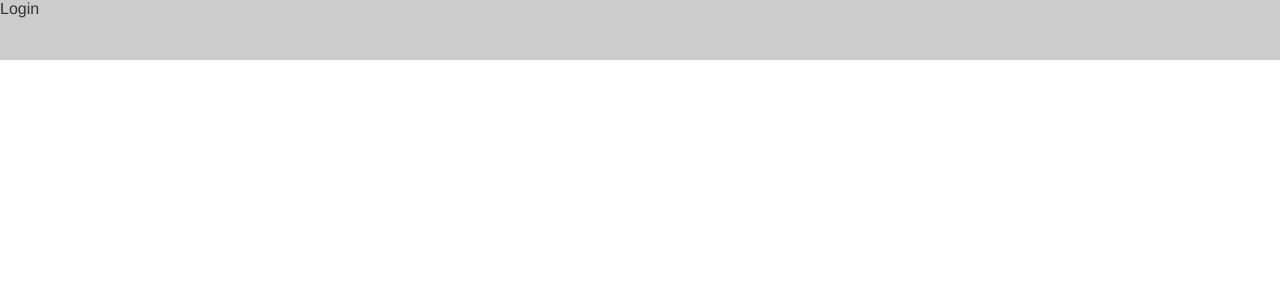
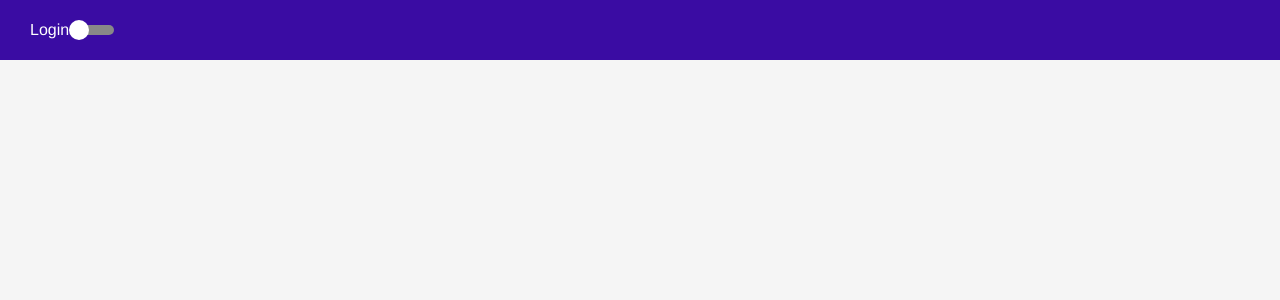
Before and after one commit to gusteycamargo/GGBank, a React (Create React App) app: page / in a window 1280 px wide. Shown: the top 300 px of the page. Built offline with nearby package versions, Linux system fonts and the light colour scheme.

Commit message:
Configura tema dark e light

```diff
--- a/src/App.tsx
+++ b/src/App.tsx
@@ -3,12 +3,12 @@ import api from './services/api';
 import GlobalStyle from './styles/global';
 import light from './styles/themes/light';
 import dark from './styles/themes/dark';
-import { ThemeProvider } from 'styled-components';
+import { ThemeProvider, DefaultTheme } from 'styled-components';
 import usePeristedState from './utils/usePersistedState';
 import Login from './pages/Login';
 
 function App() {
-  const [theme, setTheme] = usePeristedState('theme', light);
+  const [theme, setTheme] = usePeristedState<DefaultTheme>('themeFinances', light);
 
     const toggleTheme = () => {
         setTheme(theme.title === 'light' ? dark : light);
@@ -17,7 +17,7 @@ function App() {
     return (
       <ThemeProvider theme={theme}>
           <GlobalStyle/>
-            <Login></Login>
+            <Login toggleTheme={toggleTheme}/>
                   {/* <Index toggleTheme={toggleTheme}></Index>
                   <Routes/> */}
       </ThemeProvider>
--- a/src/pages/Login/index.tsx
+++ b/src/pages/Login/index.tsx
@@ -1,9 +1,30 @@
-import React from 'react';
+import React, { useContext } from 'react';
 import { Header } from './styles';
+import Switch from 'react-switch';
+import { ThemeContext } from 'styled-components';
 
-const Login: React.FC = () => {
+interface Props {
+    toggleTheme(): void;
+}
+
+const Login: React.FC<Props> = ({ toggleTheme }) => {
+    const { title } = useContext(ThemeContext);
+
     return(
-        <Header>Login</Header>
+        <Header>
+            Login
+
+            <Switch
+                onChange={toggleTheme}
+                checked={title === 'dark'}
+                checkedIcon={false}
+                uncheckedIcon={false}
+                height={10}
+                width={40}
+                handleDiameter={20}
+
+            />
+        </Header>
     );
 }
 
--- a/src/pages/Login/styles.ts
+++ b/src/pages/Login/styles.ts
@@ -2,5 +2,9 @@ import styled from 'styled-components';
 
 export const Header = styled.div`
     height: 60px;
-    background-color: #CCC;
+    background-color: ${props => props.theme.colors.primary};
+    display: flex;
+    align-items: center;
+    color: #FFF;
+    padding: 0 30px;
 `;
--- a/src/styles/themes/dark.ts
+++ b/src/styles/themes/dark.ts
@@ -2,18 +2,10 @@ export default {
     title: 'dark',
     colors: {
         primary: '#333',
-        secundary: '#042963',
+        secundary: '#CCC',
         background: '#191919',
         headerBackground: '#191919',
         text: '#FFF',
-        componentBackgroundColor: '#333',
-        componentTextColor: '#FFF',
-        componentBorderColor: '#333',
-        componentPlaceholderColor: '#ddd',
-        componentDayPickerHover: '#777',
-        componentBoxShadow: 0,
-        componentBackgroundComboboxInput: '#666',
-        componentBackgroundCombobox: '#191919'
     }
 
 }
--- a/src/styles/themes/light.ts
+++ b/src/styles/themes/light.ts
@@ -1,15 +1,11 @@
 export default {
     title: 'light',
     colors: {
-        primary: '#042963',
-        secundary: '#5478B1',
-        background: '#FFF',
+        primary: '#3A0CA3',
+        secundary: '#4361EE',
+        background: '#F5F5F5',
         headerBackground: '#FFF',
         text: '#333',
-        componentBackgroundColor: '#FFF',
-        componentTextColor: '#000',
-        componentPlaceholderColor: '#777',
-        componentDayPickerHover: '#046346b0'
     }
 
 }
--- a/src/utils/usePersistedState.tsx
+++ b/src/utils/usePersistedState.tsx
@@ -1,6 +1,11 @@
-import { useState, useEffect } from 'react';
+import { useState, useEffect, Dispatch, SetStateAction } from 'react';
 
-function usePersistedState(key: string, initialState: any) {
+type Response<T> = [
+  T,
+  Dispatch<SetStateAction<T>>,
+];
+
+function usePersistedState<T>(key: string, initialState: any): Response<T> {
   const [state, setState] = useState(() => {
     const storageValue = localStorage.getItem(key);
 
```
